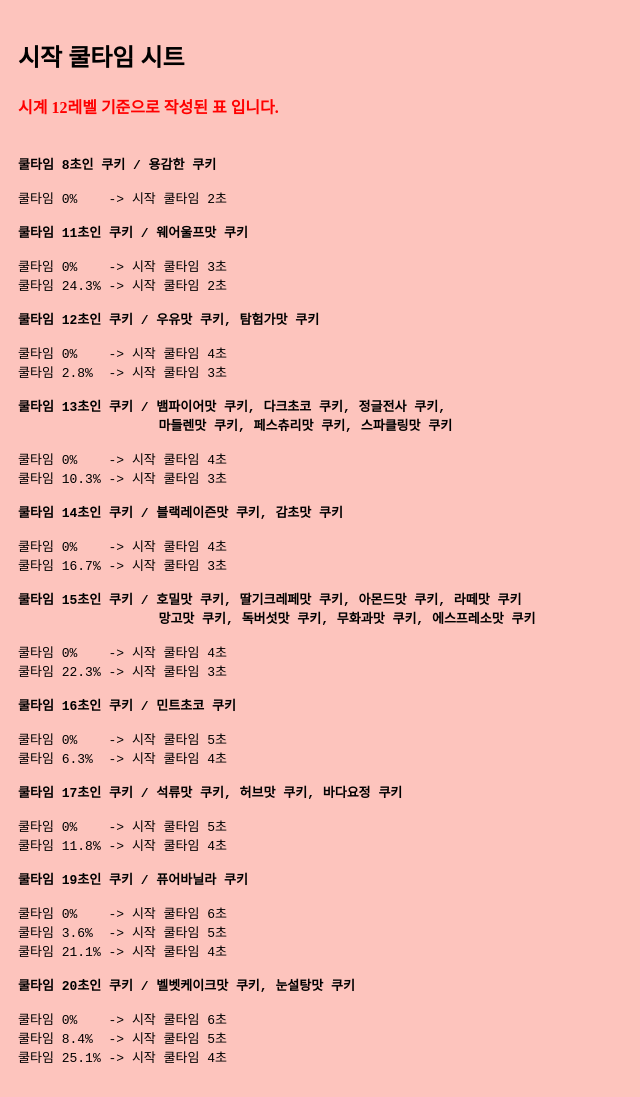
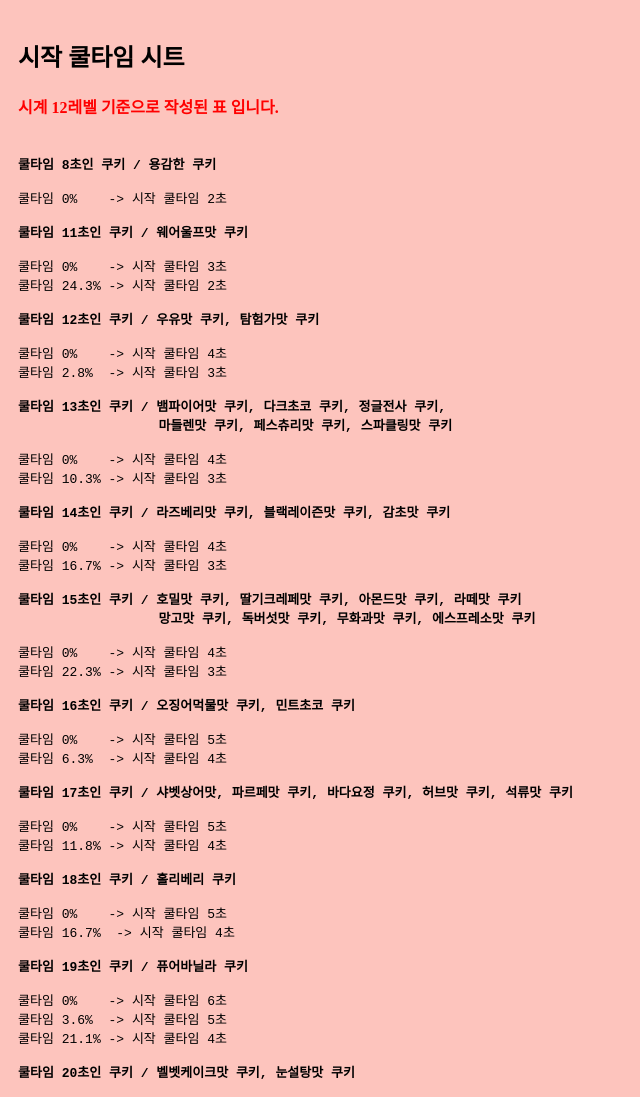
Before and after one commit to PancakeCookie/CookingDomArena, a plain HTML site: page ArenaTip.html in a window 1280 px wide. Shown: the top 1097 px of the page, without its empty margins (0-640 px from the left). Drawn offline with Linux system fonts and the light colour scheme.

Commit message:
쿨타임표 수정

```diff
--- a/ArenaTip.html
+++ b/ArenaTip.html
@@ -29,7 +29,7 @@
 쿨타임 0%    -> 시작 쿨타임 4초
 쿨타임 10.3% -> 시작 쿨타임 3초
 
-<b>쿨타임 14초인 쿠키 / 블랙레이즌맛 쿠키, 감초맛 쿠키 <br /></b>
+<b>쿨타임 14초인 쿠키 / 라즈베리맛 쿠키, 블랙레이즌맛 쿠키, 감초맛 쿠키 <br /></b>
 쿨타임 0%    -> 시작 쿨타임 4초
 쿨타임 16.7% -> 시작 쿨타임 3초
 
@@ -38,13 +38,17 @@
 쿨타임 0%    -> 시작 쿨타임 4초
 쿨타임 22.3% -> 시작 쿨타임 3초
 
-<b>쿨타임 16초인 쿠키 / 민트초코 쿠키<br /></b>
+<b>쿨타임 16초인 쿠키 / 오징어먹물맛 쿠키, 민트초코 쿠키<br /></b>
 쿨타임 0%    -> 시작 쿨타임 5초
 쿨타임 6.3%  -> 시작 쿨타임 4초
 
-<b>쿨타임 17초인 쿠키 / 석류맛 쿠키, 허브맛 쿠키, 바다요정 쿠키<br /></b>
+<b>쿨타임 17초인 쿠키 / 샤벳상어맛, 파르페맛 쿠키, 바다요정 쿠키, 허브맛 쿠키, 석류맛 쿠키<br /></b>
 쿨타임 0%    -> 시작 쿨타임 5초
 쿨타임 11.8% -> 시작 쿨타임 4초
+
+<b>쿨타임 18초인 쿠키 / 홀리베리 쿠키<br /></b>
+쿨타임 0%    -> 시작 쿨타임 5초
+쿨타임 16.7%  -> 시작 쿨타임 4초
 
 <b>쿨타임 19초인 쿠키 / 퓨어바닐라 쿠키<br /></b>
 쿨타임 0%    -> 시작 쿨타임 6초
```
Also changed, not shown: File/Img/Holly_illust.png (added), File/Img/Parf.png (added), File/Img/Raspberrybase.png (added), File/Img/Squidinkbase.png (added).
